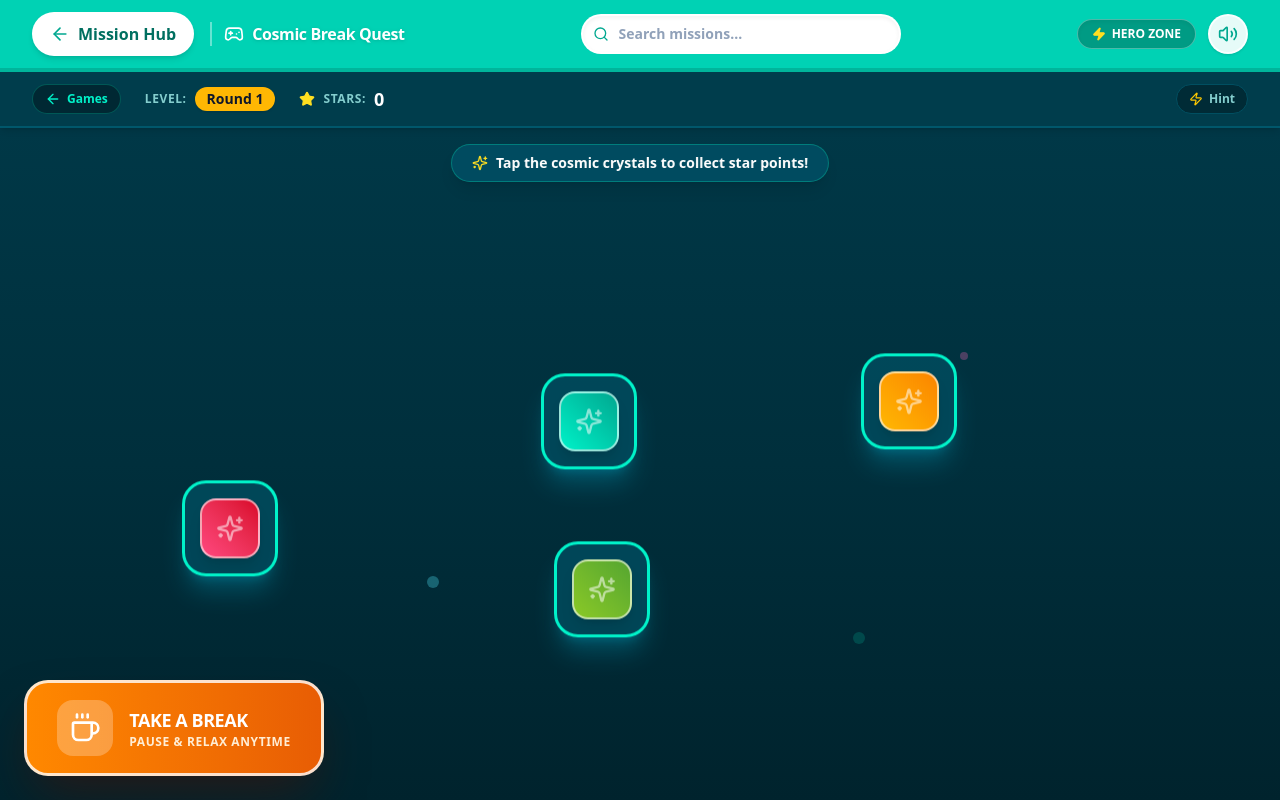
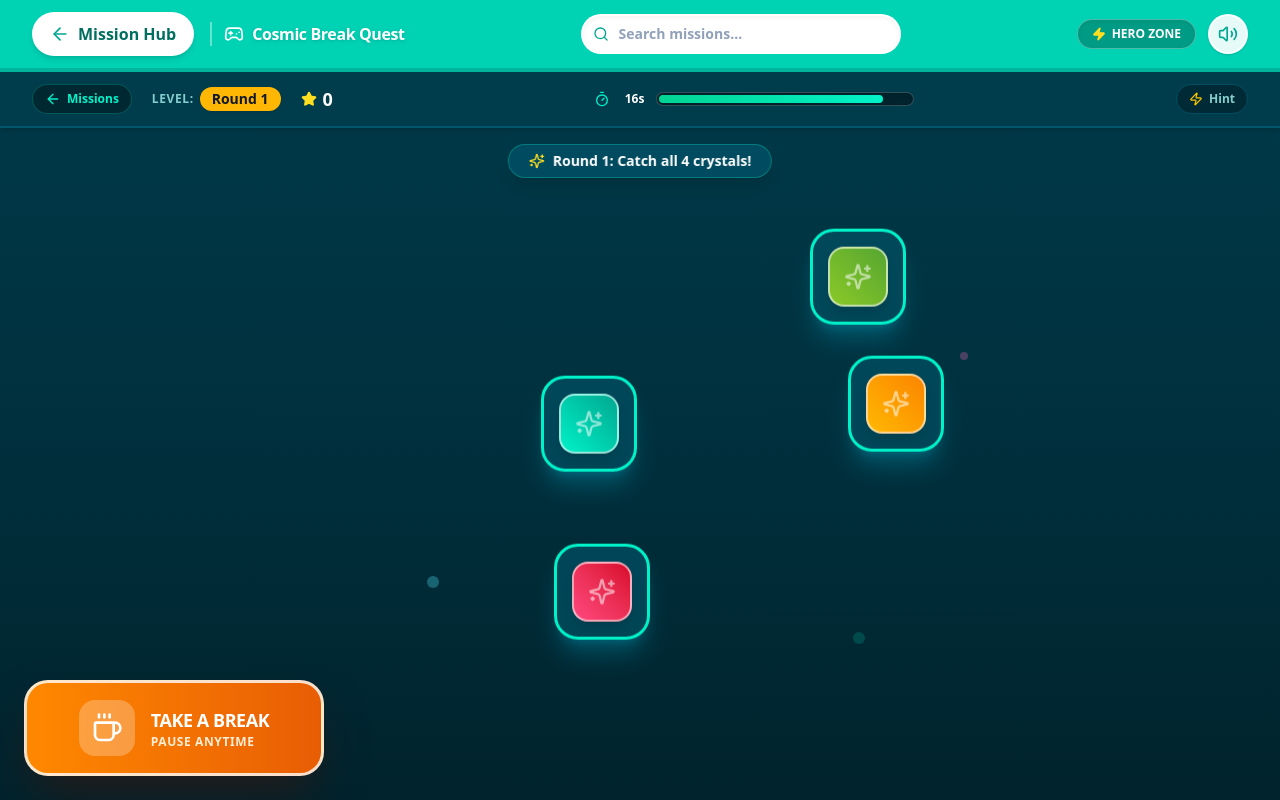
Before and after one commit to appflowsolution/SkillQuest, a React (Vite) app: page / in a window 1280 px wide. Both pictures are taken after a click on the button "Launch Mission 1: Cosmic Break Quest". Built offline with nearby package versions, Linux system fonts and the light colour scheme.

Commit message:
feat: add round countdown timer and scaling difficulty to Cosmic Break Quest

```diff
--- a/src/components/games/BreakRequestGame.tsx
+++ b/src/components/games/BreakRequestGame.tsx
@@ -8,7 +8,9 @@ import {
   Clock,
   Zap,
   ArrowLeft,
-  Star
+  Star,
+  RotateCcw,
+  Timer
 } from 'lucide-react';
 
 interface GemItem {
@@ -19,6 +21,7 @@ interface GemItem {
   iconBg: string;
   collected: boolean;
   shape: 'diamond' | 'circle' | 'star';
+  floatDuration: number;
 }
 
 interface BreakRequestGameProps {
@@ -33,16 +36,29 @@ export const BreakRequestGame = ({ onExit }: BreakRequestGameProps) => {
   const [gems, setGems] = useState<GemItem[]>([]);
   const [isBreakActive, setIsBreakActive] = useState(false);
   const [promptActive, setPromptActive] = useState(false);
+  const [isTimeExpired, setIsTimeExpired] = useState(false);
+
+  // Round Timer (Formula: decreases smoothly as rounds increase)
+  // Round 1: 18s, Round 2: 17s, Round 3: 16s, down to min 10s
+  const calculateRoundTime = (r: number) => Math.max(10, 19 - Math.min(r, 9));
+  const [totalRoundSeconds, setTotalRoundSeconds] = useState(18);
+  const [secondsRemaining, setSecondsRemaining] = useState(18);
 
   // Break countdown timer
   const [breakSecondsLeft, setBreakSecondsLeft] = useState(30);
 
-  // Inactivity tracking for automatic friendly hint
+  // Inactivity tracking
   const inactivityTimerRef = useRef<number | null>(null);
 
-  // Generate gems per round
+  // Generate gems with progressive count and speed
   const generateGems = (currentRound: number) => {
-    const count = Math.min(3 + currentRound, 6);
+    const roundTime = calculateRoundTime(currentRound);
+    setTotalRoundSeconds(roundTime);
+    setSecondsRemaining(roundTime);
+    setIsTimeExpired(false);
+
+    // Number of gems scales with round (3 at round 1 up to 8 at round 6+)
+    const count = Math.min(3 + currentRound, 8);
     const colors = [
       { color: 'from-[#00f2c9] to-[#00a890]', iconBg: 'bg-[#00d2b4]', shape: 'diamond' as const },
       { color: 'from-[#ffb703] to-[#fb8500]', iconBg: 'bg-amber-400', shape: 'circle' as const },
@@ -50,6 +66,8 @@ export const BreakRequestGame = ({ onExit }: BreakRequestGameProps) => {
       { color: 'from-[#8ac926] to-[#55a630]', iconBg: 'bg-emerald-400', shape: 'diamond' as const },
       { color: 'from-[#7209b7] to-[#560bad]', iconBg: 'bg-purple-500', shape: 'circle' as const },
       { color: 'from-[#4cc9f0] to-[#4361ee]', iconBg: 'bg-cyan-400', shape: 'star' as const },
+      { color: 'from-[#f72585] to-[#b5179e]', iconBg: 'bg-rose-500', shape: 'diamond' as const },
+      { color: 'from-[#fee440] to-[#f77f00]', iconBg: 'bg-yellow-400', shape: 'circle' as const },
     ];
 
     const newGems: GemItem[] = [];
@@ -63,20 +81,23 @@ export const BreakRequestGame = ({ onExit }: BreakRequestGameProps) => {
 
       while (!valid && attempts < 50) {
         attempts++;
-        x = Math.floor(Math.random() * 65) + 18; // 18% to 83% width
-        y = Math.floor(Math.random() * 55) + 15; // 15% to 70% height
+        x = Math.floor(Math.random() * 64) + 18; // 18% to 82% width
+        y = Math.floor(Math.random() * 55) + 16; // 16% to 71% height
 
-        // Avoid bottom-left area where the Pause/Break Button sits
-        if (x < 38 && y > 60) continue;
+        // Keep clear from the bottom-left Break button area
+        if (x < 38 && y > 58) continue;
 
         const collision = usedPositions.some(
-          pos => Math.abs(pos.x - x) < 16 && Math.abs(pos.y - y) < 18
+          pos => Math.abs(pos.x - x) < 14 && Math.abs(pos.y - y) < 16
         );
         if (!collision) valid = true;
       }
 
       usedPositions.push({ x, y });
       const palette = colors[i % colors.length];
+      // Faster float animations as rounds progress (demanding higher focus)
+      const floatDuration = Math.max(2, 4.5 - currentRound * 0.25);
+
       newGems.push({
         id: i + 1,
         x,
@@ -85,6 +106,7 @@ export const BreakRequestGame = ({ onExit }: BreakRequestGameProps) => {
         iconBg: palette.iconBg,
         collected: false,
         shape: palette.shape,
+        floatDuration,
       });
     }
 
@@ -100,7 +122,32 @@ export const BreakRequestGame = ({ onExit }: BreakRequestGameProps) => {
     };
   }, []);
 
-  // Break countdown
+  // ROUND COUNTDOWN TIMER
+  useEffect(() => {
+    let interval: number | null = null;
+    if (!isBreakActive && !isTimeExpired && secondsRemaining > 0) {
+      interval = window.setInterval(() => {
+        setSecondsRemaining(prev => {
+          if (prev <= 1) {
+            // Time expired
+            setIsTimeExpired(true);
+            soundEngine.playPromptChime();
+            return 0;
+          }
+          // Flash prompt button when time is critically low (under 5s)
+          if (prev <= 5 && !promptActive) {
+            setPromptActive(true);
+          }
+          return prev - 1;
+        });
+      }, 1000);
+    }
+    return () => {
+      if (interval) window.clearInterval(interval);
+    };
+  }, [isBreakActive, isTimeExpired, secondsRemaining, promptActive]);
+
+  // Break countdown timer
   useEffect(() => {
     let interval: number | null = null;
     if (isBreakActive && breakSecondsLeft > 0) {
@@ -116,14 +163,13 @@ export const BreakRequestGame = ({ onExit }: BreakRequestGameProps) => {
   // Inactivity timeout
   const resetInactivityTimer = () => {
     if (inactivityTimerRef.current) window.clearTimeout(inactivityTimerRef.current);
-    setPromptActive(false);
 
     inactivityTimerRef.current = window.setTimeout(() => {
-      if (!isBreakActive) {
+      if (!isBreakActive && !isTimeExpired) {
         setPromptActive(true);
         soundEngine.playPromptChime();
       }
-    }, 14000);
+    }, 10000);
   };
 
   // Collect gem on tap
@@ -149,17 +195,19 @@ export const BreakRequestGame = ({ onExit }: BreakRequestGameProps) => {
       }
 
       setTimeout(() => {
-        setRound(prev => prev + 1);
-        generateGems(round + 1);
+        const nextRound = round + 1;
+        setRound(nextRound);
+        generateGems(nextRound);
       }, 900);
     }
   };
 
-  // Player requests break
+  // Player requests break (pauses round timer immediately!)
   const handleRequestBreak = () => {
     soundEngine.playBreakBell();
     setIsBreakActive(true);
     setBreakSecondsLeft(30);
+    setIsTimeExpired(false);
 
     try {
       confetti({
@@ -173,19 +221,31 @@ export const BreakRequestGame = ({ onExit }: BreakRequestGameProps) => {
     }
   };
 
-  // Resume after break
+  // Resume after break (grants +8 bonus seconds as a rescue reward!)
   const handleResumeFromBreak = () => {
     soundEngine.playTap();
     setIsBreakActive(false);
     setPromptActive(false);
+    // Rescue bonus: grant +8 extra seconds to complete the round calmly!
+    setSecondsRemaining(prev => Math.max(prev + 8, 10));
     resetInactivityTimer();
   };
 
+  // Retry round if time ran out
+  const handleRetryRound = () => {
+    soundEngine.playTap();
+    generateGems(round);
+  };
+
+  // Percentage for timer bar
+  const timePercentage = Math.max(0, Math.min(100, (secondsRemaining / totalRoundSeconds) * 100));
+  const isTimeCritical = secondsRemaining <= 5;
+
   return (
     <div className="flex-1 flex flex-col h-full bg-[#002f3c] overflow-hidden relative select-none">
-      {/* Top Game Bar: Playful Arcade Style */}
+      {/* Top Game Bar: Level, Stars, and Timer */}
       <div className="bg-[#003d4c] border-b-2 border-[#00576b] px-4 md:px-8 py-3 flex items-center justify-between shrink-0 z-30 shadow-md">
-        <div className="flex items-center gap-4 md:gap-6">
+        <div className="flex items-center gap-3 md:gap-5">
           <button
             onClick={() => {
               soundEngine.playTap();
@@ -194,25 +254,50 @@ export const BreakRequestGame = ({ onExit }: BreakRequestGameProps) => {
             className="flex items-center gap-1.5 px-3 py-1.5 bg-[#002833] hover:bg-[#001f28] active:scale-95 text-[#00f2c9] rounded-full font-black text-xs transition-all border border-[#00c9a7]/30"
           >
             <ArrowLeft className="w-4 h-4" />
-            <span>Games</span>
+            <span>Missions</span>
           </button>
 
-          <div className="flex items-center gap-2">
+          {/* Level Badge */}
+          <div className="flex items-center gap-1.5">
             <span className="text-xs font-black text-[#84cece] uppercase tracking-wider">Level:</span>
             <span className="text-sm font-black text-slate-900 px-3 py-0.5 bg-[#ffb703] rounded-full shadow-sm">
               Round {round}
             </span>
           </div>
 
-          <div className="flex items-center gap-2">
+          {/* Stars */}
+          <div className="flex items-center gap-1.5">
             <Star className="w-4 h-4 text-yellow-300 fill-yellow-300" />
-            <span className="text-xs font-black text-[#84cece] uppercase tracking-wider">Stars:</span>
             <span className="text-lg font-black text-white">{score}</span>
           </div>
         </div>
 
-        {/* Model prompt button for helper / therapist (discreet) */}
-        {!isBreakActive && (
+        {/* Center/Right: Live Round Countdown Timer Bar */}
+        <div className="flex items-center gap-3 flex-1 max-w-xs mx-4">
+          <div className="flex items-center gap-1.5 text-xs font-black shrink-0 text-white">
+            <Timer className={`w-4 h-4 ${isTimeCritical ? 'text-rose-400 animate-spin' : 'text-[#00f2c9]'}`} />
+            <span className={`w-7 text-right ${isTimeCritical ? 'text-rose-400 font-extrabold text-sm' : 'text-white'}`}>
+              {secondsRemaining}s
+            </span>
+          </div>
+
+          {/* Progress Bar Container */}
+          <div className="flex-1 h-3.5 bg-[#00232d] rounded-full border border-white/20 overflow-hidden shadow-inner p-0.5">
+            <div
+              className={`h-full rounded-full transition-all duration-300 ${
+                isTimeCritical
+                  ? 'bg-gradient-to-r from-rose-500 to-pink-500 animate-pulse'
+                  : timePercentage < 50
+                  ? 'bg-gradient-to-r from-amber-400 to-orange-400'
+                  : 'bg-gradient-to-r from-emerald-400 to-[#00f2c9]'
+              }`}
+              style={{ width: `${timePercentage}%` }}
+            ></div>
+          </div>
+        </div>
+
+        {/* Helper Hint Trigger */}
+        {!isBreakActive && !isTimeExpired && (
           <button
             onClick={() => {
               setPromptActive(true);
@@ -226,14 +311,14 @@ export const BreakRequestGame = ({ onExit }: BreakRequestGameProps) => {
             title="Helper hint"
           >
             <Zap className="w-3.5 h-3.5 text-yellow-400" />
-            <span className="hidden sm:inline">{promptActive ? 'Hint Active' : 'Hint'}</span>
+            <span className="hidden sm:inline">{promptActive ? 'Hint On' : 'Hint'}</span>
           </button>
         )}
       </div>
 
       {/* MAIN PLAY ARENA */}
       <div className="flex-1 relative bg-gradient-to-b from-[#003847] via-[#002f3c] to-[#00232d] overflow-hidden">
-        {/* Playful Floating Stars Background */}
+        {/* Floating Stars Background */}
         <div className="absolute inset-0 opacity-30 pointer-events-none">
           <div className="absolute top-1/4 left-1/5 w-2.5 h-2.5 bg-yellow-300 rounded-full animate-ping"></div>
           <div className="absolute top-3/4 left-2/3 w-3 h-3 bg-[#00f2c9] rounded-full animate-pulse"></div>
@@ -241,8 +326,8 @@ export const BreakRequestGame = ({ onExit }: BreakRequestGameProps) => {
           <div className="absolute top-2/3 left-1/3 w-3 h-3 bg-cyan-300 rounded-full"></div>
         </div>
 
-        {/* Floating gems in the arena */}
-        {!isBreakActive && gems.map((gem) => {
+        {/* Floating gems in the arena (scales in number and float speed) */}
+        {!isBreakActive && !isTimeExpired && gems.map((gem) => {
           if (gem.collected) return null;
 
           return (
@@ -252,6 +337,7 @@ export const BreakRequestGame = ({ onExit }: BreakRequestGameProps) => {
               style={{
                 left: `${gem.x}%`,
                 top: `${gem.y}%`,
+                animationDuration: `${gem.floatDuration}s`,
               }}
               className="absolute -translate-x-1/2 -translate-y-1/2 w-20 h-20 md:w-24 md:h-24 rounded-3xl bg-[#004d60]/80 border-3 border-[#00f2c9] shadow-xl shadow-cyan-500/25 flex items-center justify-center transition-transform active:scale-90 hover:scale-105 z-10 animate-float-calm"
             >
@@ -262,40 +348,44 @@ export const BreakRequestGame = ({ onExit }: BreakRequestGameProps) => {
           );
         })}
 
-        {/* Top game hint pill */}
-        {!isBreakActive && (
-          <div className="absolute top-4 left-1/2 -translate-x-1/2 bg-[#004e63]/90 backdrop-blur border border-[#00c9a7]/40 px-5 py-2 rounded-full pointer-events-none text-white text-xs md:text-sm font-black flex items-center gap-2 shadow-lg">
+        {/* Top instruction banner */}
+        {!isBreakActive && !isTimeExpired && (
+          <div className="absolute top-4 left-1/2 -translate-x-1/2 bg-[#004e63]/90 backdrop-blur border border-[#00c9a7]/40 px-5 py-1.5 rounded-full pointer-events-none text-white text-xs md:text-sm font-black flex items-center gap-2 shadow-lg">
             <Sparkles className="w-4 h-4 text-yellow-300" />
-            <span>Tap the cosmic crystals to collect star points!</span>
+            <span>
+              {isTimeCritical
+                ? 'Time running low! Collect fast or press Break to pause!'
+                : `Round ${round}: Catch all ${gems.length} crystals!`}
+            </span>
           </div>
         )}
 
-        {/* THE REAL GAME BREAK BUTTON (POWER-UP SHIELD STYLE) */}
+        {/* THE CRITICAL BREAK BUTTON (PAUSES TIMER IMMEDIATELY!) */}
         {!isBreakActive && (
           <div className="absolute bottom-6 left-6 z-20">
             <button
               onClick={handleRequestBreak}
               className={`min-w-[260px] md:min-w-[300px] h-20 md:h-24 px-6 rounded-3xl flex items-center justify-center gap-4 transition-all duration-200 shadow-2xl active:scale-95 ${
-                promptActive
+                promptActive || isTimeCritical
                   ? 'bg-gradient-to-r from-[#ffb703] via-[#fb8500] to-[#ffb703] text-slate-950 ring-4 ring-yellow-300 ring-offset-4 ring-offset-[#002f3c] scale-105 animate-pulse-subtle shadow-amber-500/50'
                   : 'bg-gradient-to-r from-[#ff8800] to-[#e85d04] hover:from-[#ff9e00] hover:to-[#f48c06] text-white border-3 border-white/80 shadow-orange-950/60'
               }`}
             >
               <div className={`w-12 h-12 md:w-14 md:h-14 rounded-2xl flex items-center justify-center shrink-0 ${
-                promptActive ? 'bg-slate-950 text-yellow-400' : 'bg-white/25 text-white'
+                promptActive || isTimeCritical ? 'bg-slate-950 text-yellow-400' : 'bg-white/25 text-white'
               }`}>
                 <Coffee className="w-7 h-7 md:w-8 md:h-8" />
               </div>
               <div className="text-left">
                 <div className={`text-base md:text-lg font-black tracking-tight ${
-                  promptActive ? 'text-slate-950' : 'text-white'
+                  promptActive || isTimeCritical ? 'text-slate-950' : 'text-white'
                 }`}>
                   TAKE A BREAK
                 </div>
                 <div className={`text-xs font-black uppercase tracking-wider ${
-                  promptActive ? 'text-slate-900' : 'text-orange-100'
+                  promptActive || isTimeCritical ? 'text-slate-900' : 'text-orange-100'
                 }`}>
-                  Pause & Relax Anytime
+                  {isTimeCritical ? 'Pause Timer & Breathe!' : 'Pause Anytime'}
                 </div>
               </div>
             </button>
@@ -303,10 +393,47 @@ export const BreakRequestGame = ({ onExit }: BreakRequestGameProps) => {
         )}
       </div>
 
-      {/* CALM OVERLAY SCREEN (COZY ARCADE PAUSE) */}
+      {/* TIME EXPIRED OVERLAY (NON-PUNITIVE, OFFERS BREAK OR RETRY) */}
+      {isTimeExpired && !isBreakActive && (
+        <div className="absolute inset-0 bg-[#001f28]/95 backdrop-blur-md z-45 flex flex-col items-center justify-center p-6 text-center animate-fadeIn">
+          <div className="max-w-md w-full bg-[#003847] border-3 border-amber-400 rounded-3xl p-8 shadow-2xl flex flex-col items-center">
+            <div className="w-20 h-20 rounded-3xl bg-amber-500/20 border-2 border-amber-400 flex items-center justify-center text-amber-300 mb-4 shadow-lg">
+              <Clock className="w-10 h-10 animate-pulse" />
+            </div>
+
+            <h3 className="text-2xl md:text-3xl font-black text-white mb-2">
+              Time Ran Out!
+            </h3>
+            <p className="text-[#a5d8d8] text-sm font-semibold mb-6">
+              That round was fast! Want to take a quick rest, or try this round again?
+            </p>
+
+            <div className="w-full flex flex-col gap-3">
+              {/* Option 1: Take a Break */}
+              <button
+                onClick={handleRequestBreak}
+                className="w-full py-4 bg-gradient-to-r from-amber-500 to-orange-500 hover:from-amber-400 hover:to-orange-400 active:scale-98 text-slate-950 rounded-2xl font-black text-base flex items-center justify-center gap-2 shadow-xl shadow-amber-500/25 transition-all border-2 border-white/60"
+              >
+                <Coffee className="w-5 h-5" />
+                <span>Take a Calm Break (+Extra Time)</span>
+              </button>
+
+              {/* Option 2: Retry Round */}
+              <button
+                onClick={handleRetryRound}
+                className="w-full py-3.5 bg-[#002732] hover:bg-[#001f28] active:scale-98 text-[#00f2c9] rounded-2xl font-black text-sm flex items-center justify-center gap-2 transition-all border border-[#00c9a7]/40"
+              >
+                <RotateCcw className="w-4 h-4" />
+                <span>Try Round {round} Again</span>
+              </button>
+            </div>
+          </div>
+        </div>
+      )}
+
+      {/* CALM OVERLAY SCREEN (BREAK ACTIVE) */}
       {isBreakActive && (
-        <div className="absolute inset-0 bg-[#001f28]/90 backdrop-blur-md z-50 flex flex-col items-center justify-center p-6 text-center animate-fadeIn">
-          {/* Pause Card */}
+        <div className="absolute inset-0 bg-[#001f28]/95 backdrop-blur-md z-50 flex flex-col items-center justify-center p-6 text-center animate-fadeIn">
           <div className="max-w-md w-full bg-[#003847] border-3 border-[#00d2b4] rounded-3xl p-8 shadow-2xl flex flex-col items-center">
             <div className="w-20 h-20 rounded-3xl bg-[#00576b] border-2 border-[#00f2c9] flex items-center justify-center text-yellow-300 mb-4 shadow-lg">
               <Coffee className="w-10 h-10" />
@@ -321,7 +448,7 @@ export const BreakRequestGame = ({ onExit }: BreakRequestGameProps) => {
               Time to relax!
             </h3>
             <p className="text-[#a5d8d8] text-sm font-semibold mb-6">
-              Taking a break whenever you need it is a real superpower. Breathe with the bubble below:
+              Timer is paused! You'll get bonus extra time when you resume. Breathe with the bubble:
             </p>
 
             {/* Breathing Bubble */}
@@ -344,7 +471,7 @@ export const BreakRequestGame = ({ onExit }: BreakRequestGameProps) => {
               className="w-full py-4 bg-gradient-to-r from-[#8ac926] to-[#55a630] hover:from-[#9ef01a] hover:to-[#70e000] active:scale-98 text-slate-950 rounded-2xl font-black text-base flex items-center justify-center gap-2 shadow-xl shadow-emerald-500/25 transition-all border-2 border-white/60"
             >
               <Play className="w-5 h-5 fill-slate-950" />
-              <span>I am ready to play!</span>
+              <span>I am ready! (+8s Bonus Time)</span>
             </button>
           </div>
         </div>
```
